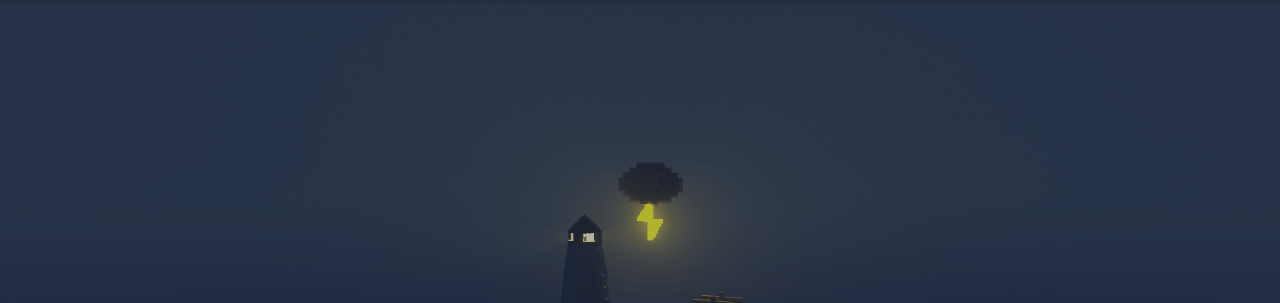
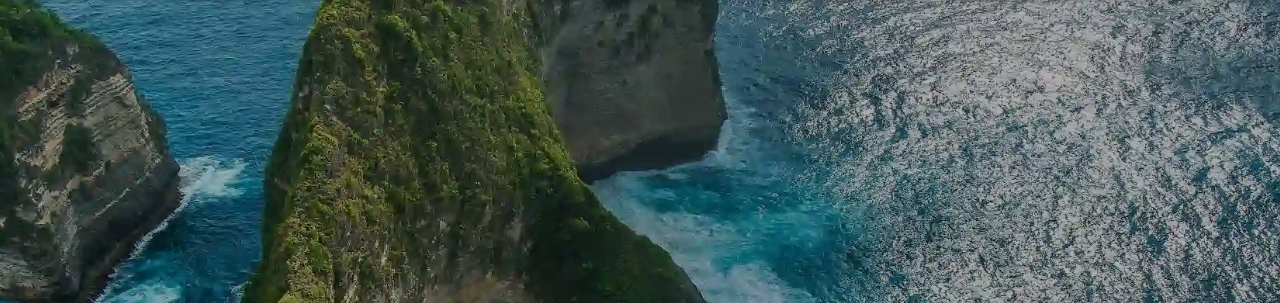
Before and after one commit to word1230/cheems.github.io, a plain HTML site: page index.html in a window 1280 px wide. Shown: the part 67-370 px from the top of the page. Drawn offline with nearby package versions, Linux system fonts and the light colour scheme; some packages are replaced by stand-ins of ours; a script that the page names is missing; a small style sheet from the web is missing.

Commit message:
Site updated: 2025-05-11 20:40:50

```diff
--- a/index.html
+++ b/index.html
@@ -183,7 +183,7 @@
 
 
 <div id="banner" class="banner" parallax=true
-     style="background: url('/img/default.png') no-repeat center center; background-size: cover;">
+     style="background: url('/img/banner.webp') no-repeat center center; background-size: cover;">
   <div class="full-bg-img">
     <div class="mask flex-center" style="background-color: rgba(0, 0, 0, 0.3)">
       <div class="banner-text text-center fade-in-up">
```
Also changed, not shown: img/banner.webp (added).
